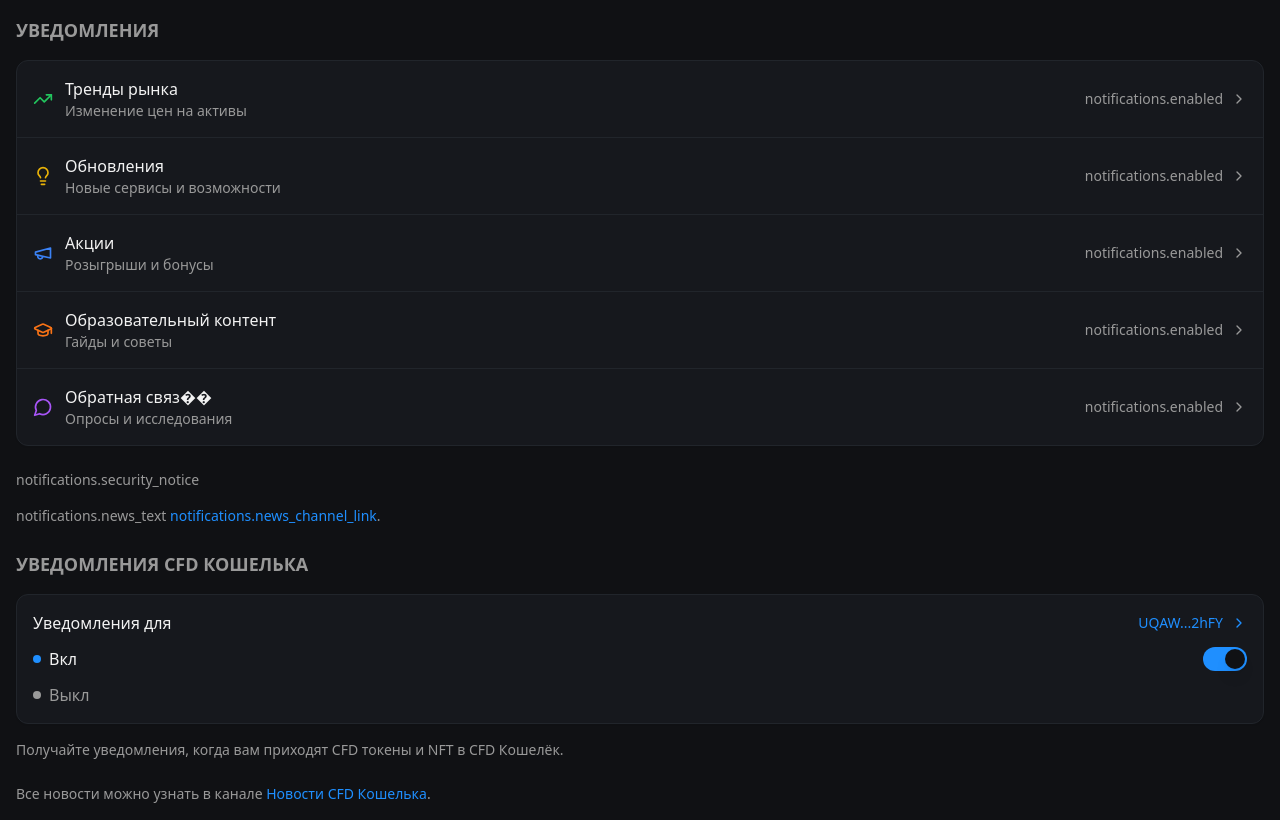
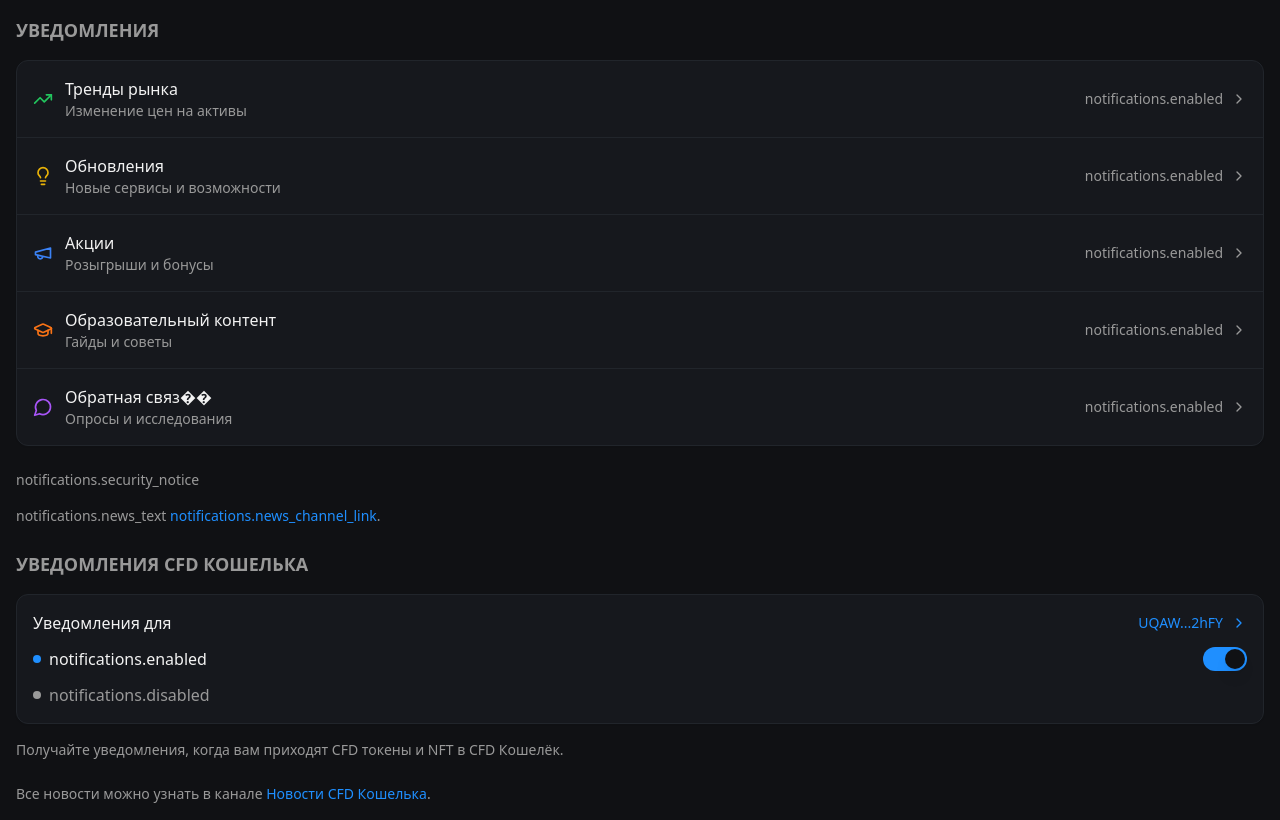
Before and after one commit to snowbhub2/PortfolioTelegrmBot, a React (Vite) app: page /notifications in a window 1280 px wide. Built offline with nearby package versions, Linux system fonts and the light colour scheme.

Commit message:
Fix CFD notifications section in Notifications.tsx
cgen-63e5af6a69d945c793194e9e52cc15ab

```diff
--- a/client/pages/Notifications.tsx
+++ b/client/pages/Notifications.tsx
@@ -165,7 +165,7 @@ export default function Notifications() {
         <Card className="mb-4">
           <div className="p-4">
             <div className="flex items-center justify-between mb-3">
-              <span className="font-medium">Уведомления для</span>
+              <span className="font-medium">{t('notifications.cfd_for')}</span>
               <div className="flex items-center gap-2 text-primary">
                 <span className="text-sm">{cfdNotifications.address}</span>
                 <ChevronRightIcon className="w-4 h-4" />
@@ -176,7 +176,7 @@ export default function Notifications() {
               <div className="flex items-center justify-between">
                 <div className="flex items-center gap-2">
                   <div className="w-2 h-2 bg-primary rounded-full"></div>
-                  <span className="font-medium">Вкл</span>
+                  <span className="font-medium">{t('notifications.enabled')}</span>
                 </div>
                 <Switch
                   checked={cfdNotifications.enabled}
@@ -187,7 +187,7 @@ export default function Notifications() {
               <div className="flex items-center justify-between">
                 <div className="flex items-center gap-2">
                   <div className="w-2 h-2 bg-muted-foreground rounded-full"></div>
-                  <span className="font-medium text-muted-foreground">Выкл</span>
+                  <span className="font-medium text-muted-foreground">{t('notifications.disabled')}</span>
                 </div>
               </div>
             </div>
```
